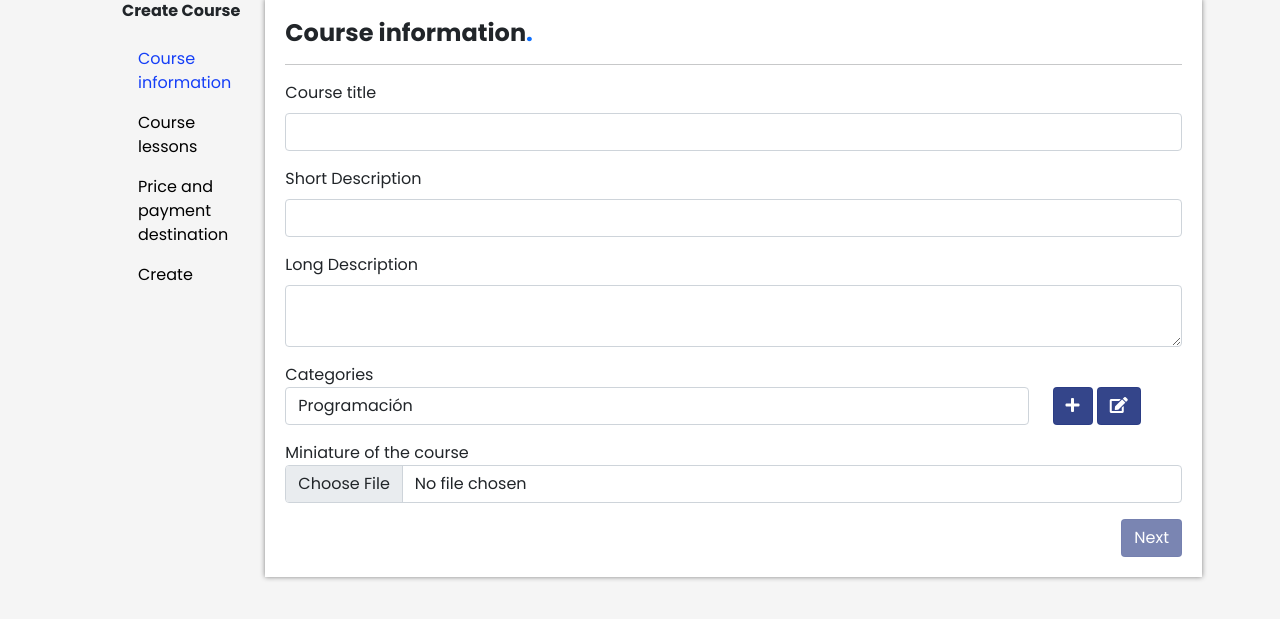
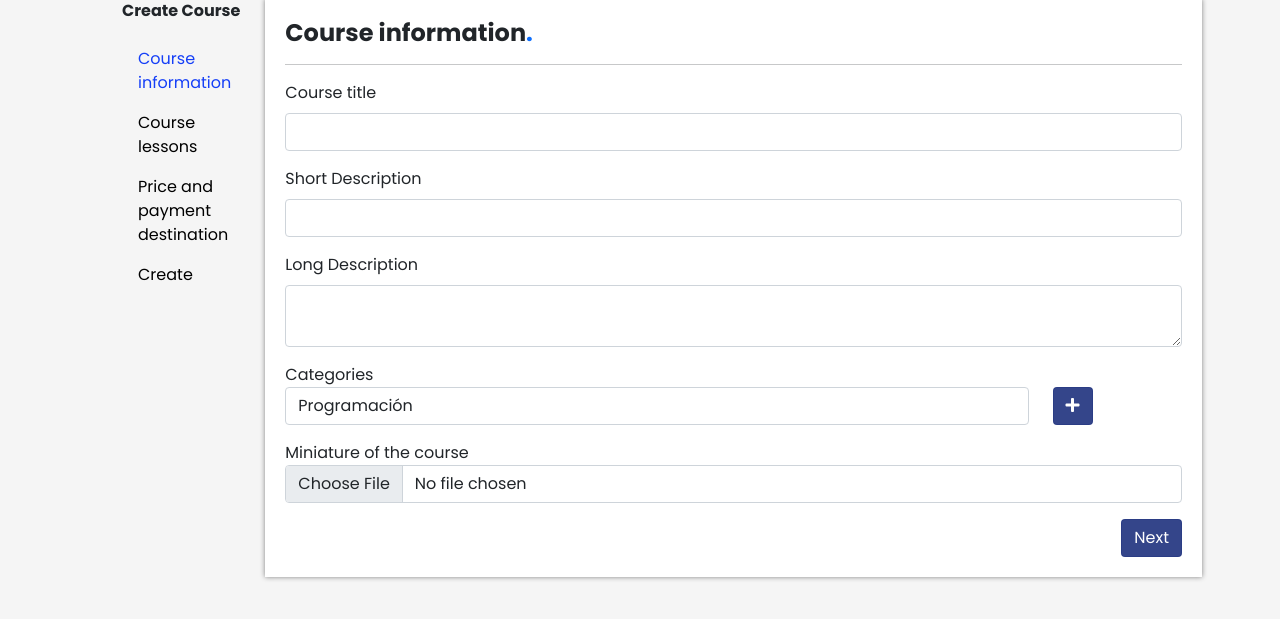
Before and after one commit to Edson19-coder/Proyecto_BDM, a PHP site: page /views/create-course.php in a window 1280 px wide. Shown: the part 79-698 px from the top of the page. Run offline with PHP 8.4, Linux system fonts and the light colour scheme; some libraries are stand-ins or nearby versions.

Commit message:
Revert "Corrección de las vistas"

```diff
--- a/views/chat.php
+++ b/views/chat.php
@@ -83,9 +83,6 @@
 						<div class="card-body">
 							Lorem ipsum dolor sit amet consectetur adipisicing elit. Non tempore temporibus sunt modi praesentium, laborum porro cumque quaerat, minima culpa corporis quibusdam libero, esse voluptas quae? Porro repudiandae odit modi?
 						</div>
-            <div class="card-footer" style="text-align: right;">
-                <p class="card-text"><small class="text-muted">Recivido: 2021-10-13 23:38:35</small></p>
-            </div>
 					</div>
 					<!-- /friend -->
 
@@ -100,9 +97,6 @@
 						<div class="card-body">
 							Lorem ipsum dolor sit amet consectetur adipisicing elit. Nesciunt nihil unde excepturi reprehenderit vitae quibusdam accusamus suscipit, a ut iusto voluptatum sequi cumque at corporis quam quos exercitationem autem nobis?
 						</div>
-            <div class="card-footer" style="text-align: right;">
-                <p class="card-text"><small class="text-muted">Enviado: 2021-10-13 23:38:35</small></p>
-            </div>
 					</div>
 					<!-- /Me -->
 
--- a/views/create-course.php
+++ b/views/create-course.php
@@ -79,15 +79,10 @@
                                     </select>
                                 </div>
                                 <div class="col-2">
-                                  <button type="button" class="btn btn-primary" id="btn-add-course"> <i class="fas fa-plus"></i> </button>
                                     <button type="button" class="btn btn-primary" data-bs-toggle="modal"
-                                        data-bs-target="#addCategory"> <i class="fas fa-edit"></i> </button>
+                                        data-bs-target="#addCategory"> <i class="fas fa-plus"></i> </button>
                                 </div>
                             </div>
-                        </div>
-
-                        <div class="mb-3" id="categories-body">
-
                         </div>
 
                         <!-- Modal Add Category -->
@@ -368,7 +363,7 @@
         integrity="sha256-9/aliU8dGd2tb6OSsuzixeV4y/faTqgFtohetphbbj0=" crossorigin="anonymous"></script>
     <script src="//cdn.jsdelivr.net/npm/sweetalert2@10"></script>
     <script src="js/notification-create-course.js"></script>
-    <script src="js/validation/validation-create-course.js"></script>
+    <script src="js/validation-create-course.js"></script>
     <!-- /JS -->
 </body>
 
--- a/views/js/validation/validation-create-course.js
+++ b/views/js/validation/validation-create-course.js
@@ -80,9 +80,6 @@
 
     ////////////////////////////////////////////////////////////////////////////////////////////////////////////////////////////////////////////
 
-    $('#btn-add-course').click( () => {
-      var category = $('#InputCategory').val();
-      $('#categories-body').append('<span class="badge bg-primary" style="margin-right: 5px;">'+category+'</span>');
-    });
+
 
 });
```
